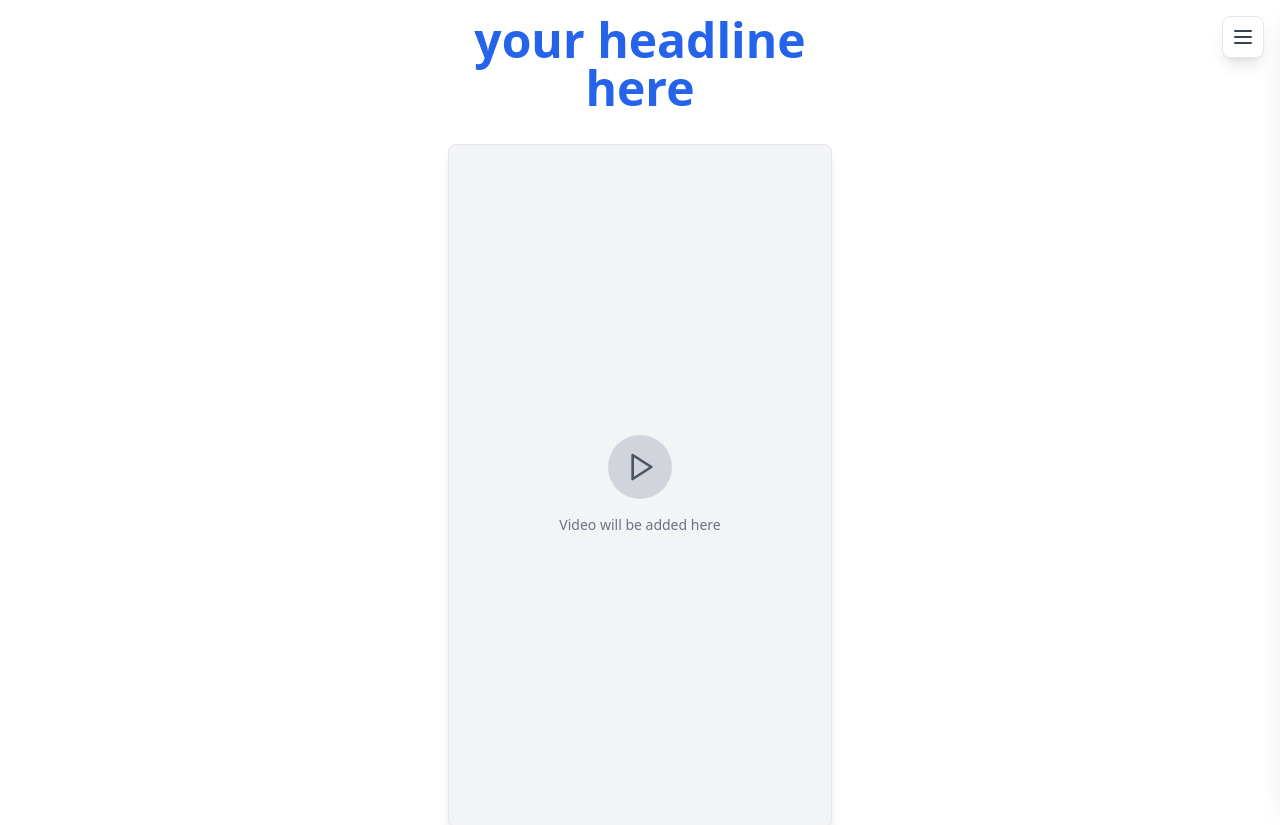
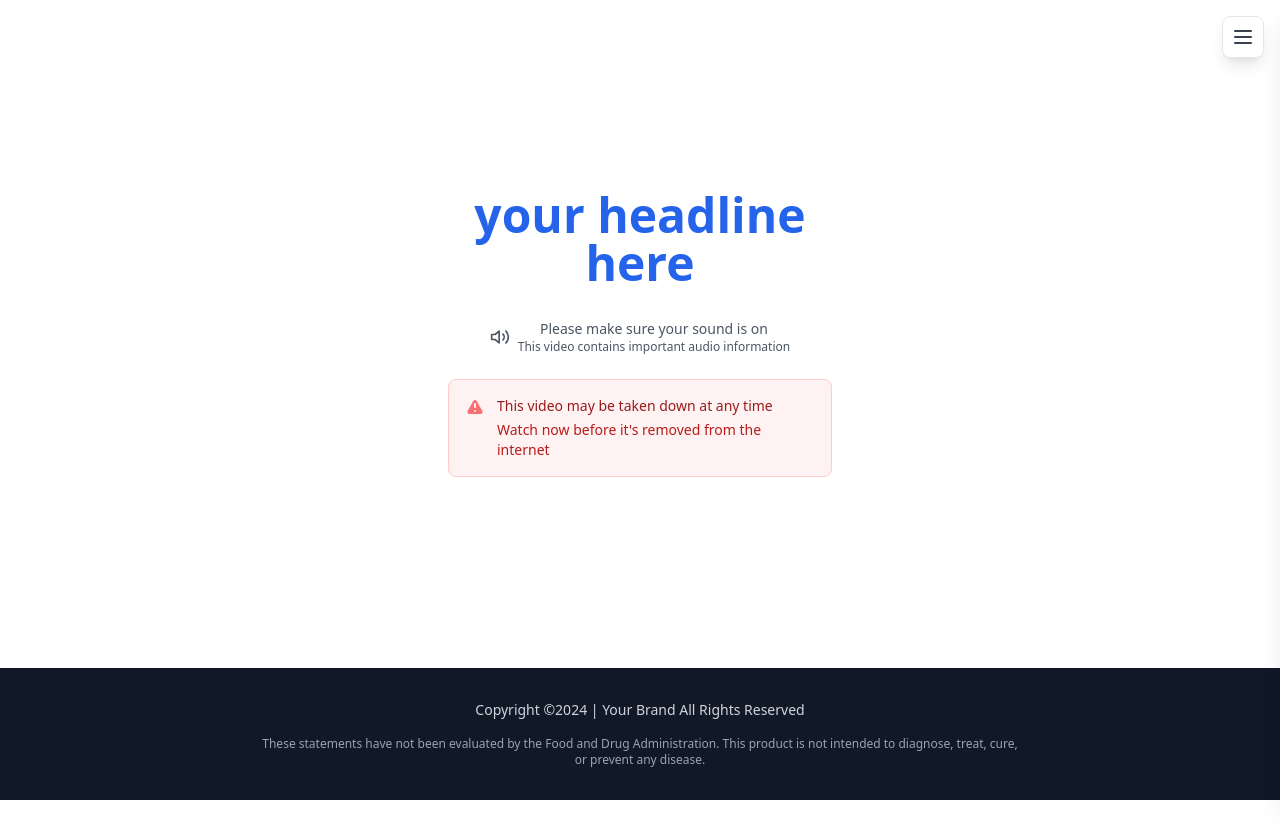
Before and after one commit to maneldomel/lucasband, a React (Vite) app: page / in a window 1280 px wide. Shown: the top 825 px of the page. After the commit the page ends 800 px from the top, so only its background shows below. Built offline with nearby package versions, Linux system fonts and the light colour scheme.

Commit message:
Updated App.tsx

```diff
--- a/src/App.tsx
+++ b/src/App.tsx
@@ -1,7 +1,7 @@
 import React from 'react';
 import { Routes, Route } from 'react-router-dom';
 import { useState, useEffect } from 'react';
-import { Play, Volume2 } from 'lucide-react';
+import { Volume2 } from 'lucide-react';
 import DTCBlock from './components/DTCBlock';
 import HamburgerMenu from './components/HamburgerMenu';
 import CustomizationPanel from './components/CustomizationPanel';
@@ -153,19 +153,21 @@ function HomePage() {
             {customizationData.headline}
           </h1>
 
-          {/* Container com proporção 9:16 */}
-          <div className="relative w-full aspect-[9/16] bg-gray-100 rounded-lg shadow-lg overflow-hidden border border-gray-200">
-            {/* Placeholder content */}
-            <div className="absolute inset-0 flex items-center justify-center">
-              <div className="text-center">
-                <div className="w-16 h-16 mx-auto mb-4 bg-gray-300 rounded-full flex items-center justify-center">
-                  <Play className="w-8 h-8 text-gray-600 ml-1" />
-                </div>
-                <p className="text-gray-500 text-sm font-medium">
-                  {customizationData.videoPlaceholderText}
-                </p>
-              </div>
-            </div>
+          {/* vturb Smart Player */}
+          <div className="relative w-full">
+            <div
+              dangerouslySetInnerHTML={{
+                __html: `
+                  <vturb-smartplayer id="vid-68dc58fd8498d2097f8f0dc8" style="display: block; margin: 0 auto; width: 100%; max-width: 400px;"></vturb-smartplayer>
+                  <script type="text/javascript">
+                    var s=document.createElement("script");
+                    s.src="https://scripts.converteai.net/3f23e442-6aa5-435d-8dd7-0d30b567dc31/players/68dc58fd8498d2097f8f0dc8/v4/player.js";
+                    s.async=true;
+                    document.head.appendChild(s);
+                  </script>
+                `
+              }}
+            />
           </div>
 
           {/* Audio warning */}
```
